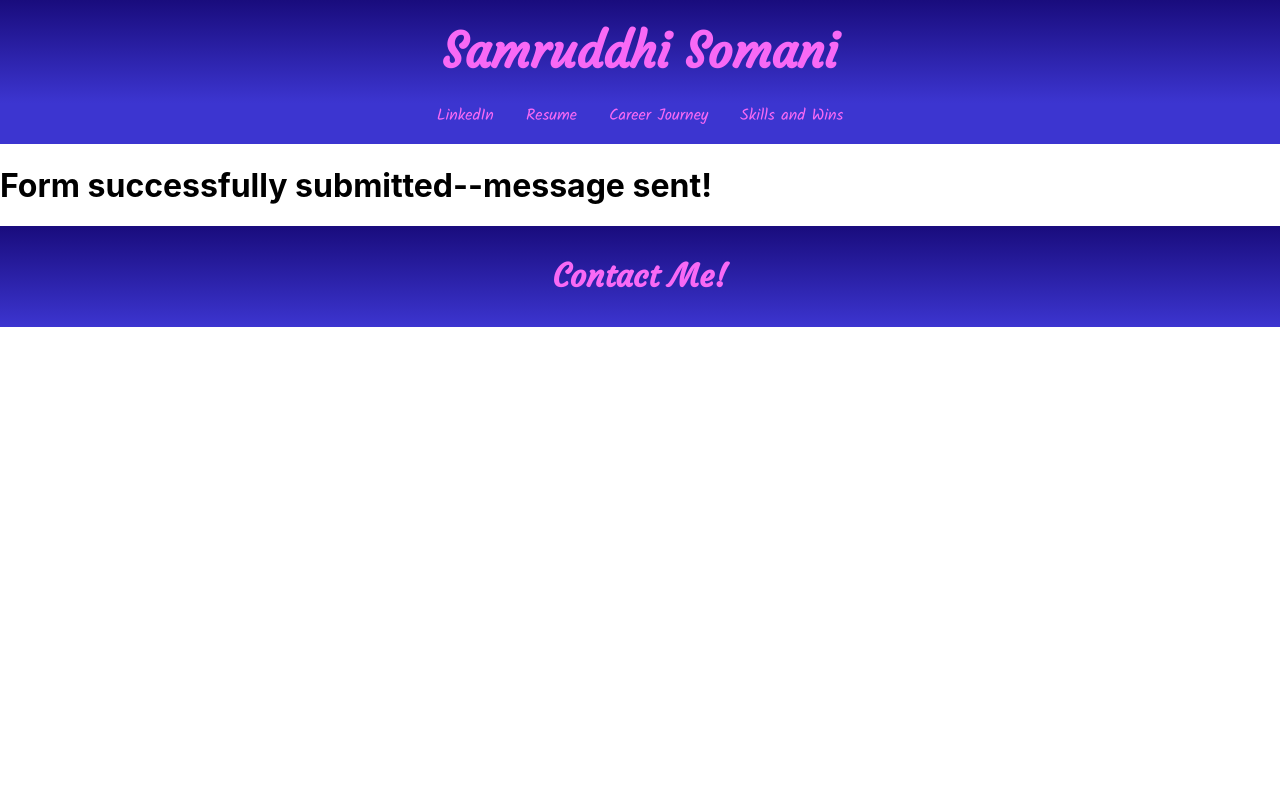
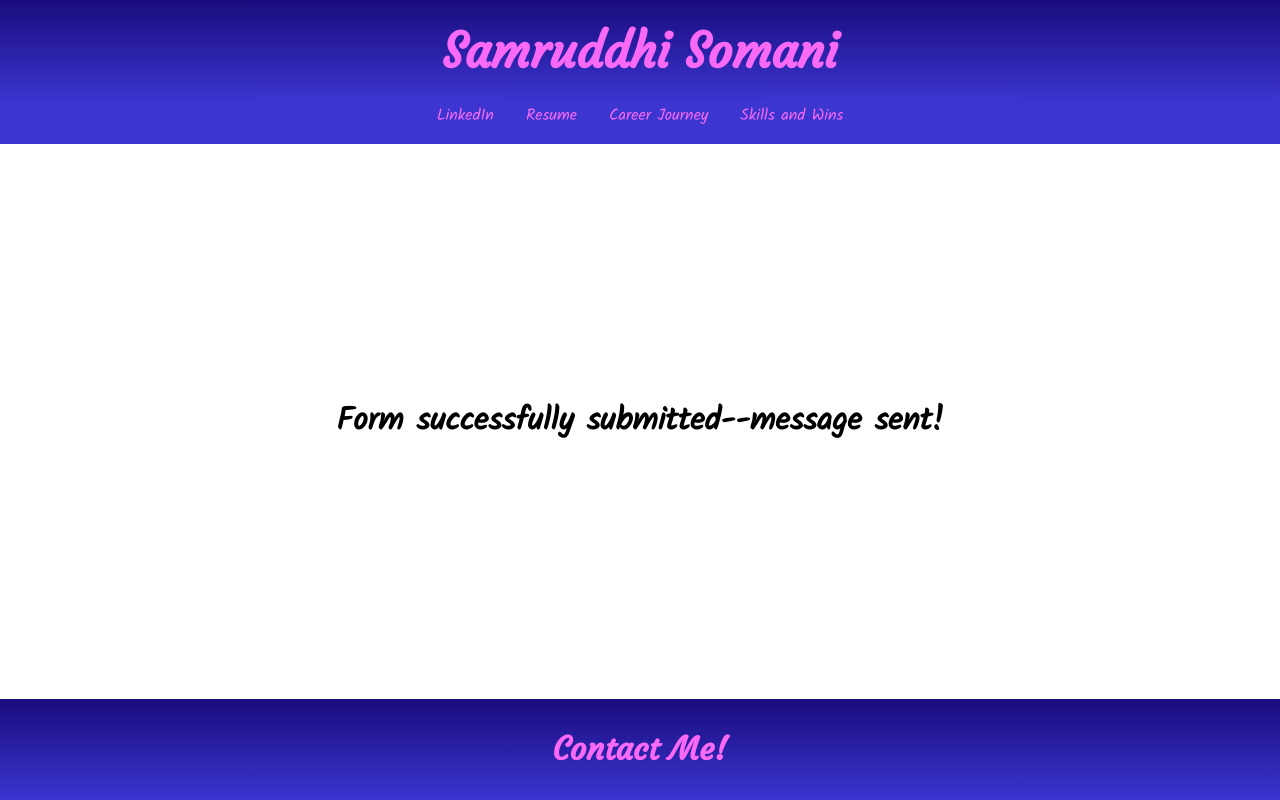
Before and after one commit to samruddhisomani/personalwebsite, a Next.js app: page /success in a window 1280 px wide. Built offline with nearby package versions, Linux system fonts and the light colour scheme.

Commit message:
Abstracting out one liners into separate component

```diff
--- /dev/null
+++ b/components/OneLiner.tsx
@@ -0,0 +1,9 @@
+import styles from "../styles/Home.module.css";
+
+type OneLinerProps = {
+  line: string;
+};
+
+export default function OneLiner(props: OneLinerProps) {
+  return <h1 className={styles.oneLiner}>{props.line}</h1>;
+}
--- a/components/UnderConstruction.tsx
+++ /dev/null
@@ -1,5 +0,0 @@
-import styles from "../styles/Home.module.css";
-
-export default function UnderConstruction() {
-  return <h1 className={styles.headerOneOnly}>Under Construction</h1>;
-}
--- a/pages/career-journey.tsx
+++ b/pages/career-journey.tsx
@@ -1,5 +1,7 @@
-import UnderConstruction from "../components/UnderConstruction";
+import styles from "../styles/Home.module.css";
+
+import OneLiner from "../components/OneLiner";
 
 export default function CareerJourney() {
-  return UnderConstruction();
+  return <OneLiner line="Coming soon!" />;
 }
--- a/pages/skills-and-wins.tsx
+++ b/pages/skills-and-wins.tsx
@@ -1,7 +1,5 @@
-import styles from "../styles/Home.module.css";
-
-import UnderConstruction from "../components/UnderConstruction";
+import OneLiner from "../components/OneLiner";
 
 export default function SkillsAndWins() {
-  return UnderConstruction();
+  return <OneLiner line="Coming soon!" />;
 }
--- a/pages/success.tsx
+++ b/pages/success.tsx
@@ -1,9 +1,5 @@
-import styles from "../styles/Home.module.css";
+import OneLiner from "../components/OneLiner";
 
 export default function Success() {
-  return (
-    <h1 className={styles.headerOneOnly}>
-      Form successfully submitted--message sent!
-    </h1>
-  );
+  return <OneLiner line="Form successfully submitted--message sent!" />;
 }
```
